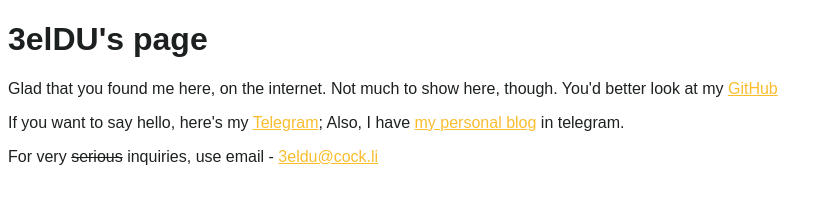
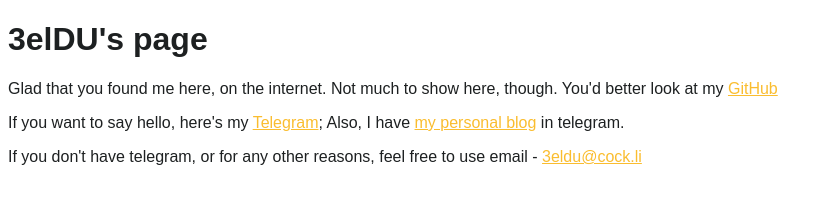
Before and after one commit to 3elDU/3elDU.github.io, a plain HTML site: page index.html in a window 1280 px wide. Shown: the whole page, without its empty margins (0-832 px from the left). Drawn offline with Linux system fonts and the light colour scheme.

Commit message:
Updated index.html

```diff
--- a/index.html
+++ b/index.html
@@ -11,6 +11,6 @@
         <h1>3elDU's page</h1>
         <p>Glad that you found me here, on the internet. Not much to show here, though. You'd better look at my <a href="https://github.com/3elDU">GitHub</a></p>
         <p>If you want to say hello, here's my <a href="https://t.me/petafloppa">Telegram</a>; Also, I have <a href="https://t.me/+0TzPaqbt3WdhZGFi">my personal blog</a> in telegram.</p>
-        <p>For very <del>serious</del> inquiries, use email - <a href="mailto:3eldu@cock.li">3eldu@cock.li</a></p>
+        <p>If you don't have telegram, or for any other reasons, feel free to use email - <a href="mailto:3eldu@cock.li">3eldu@cock.li</a></p>
     </body>
 </html>
```
